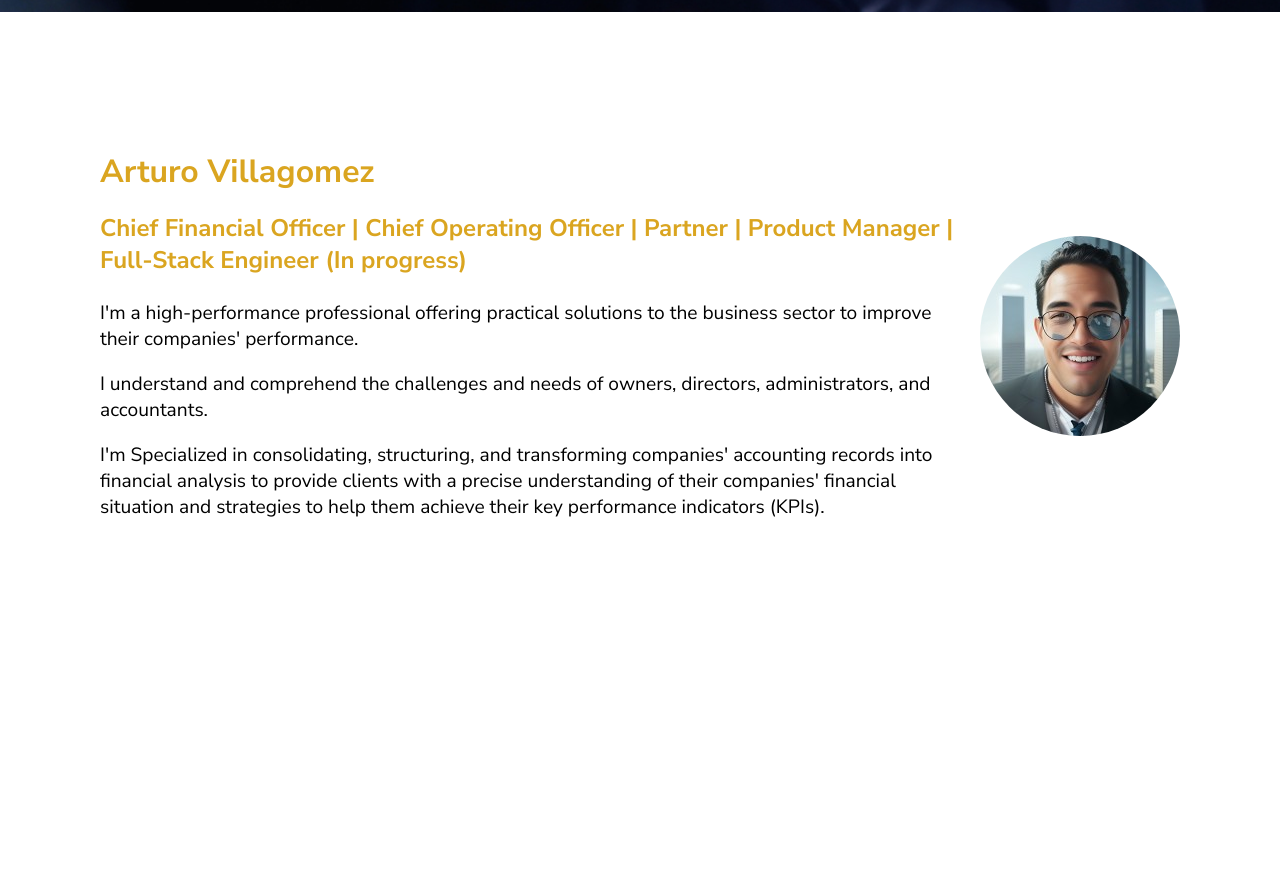
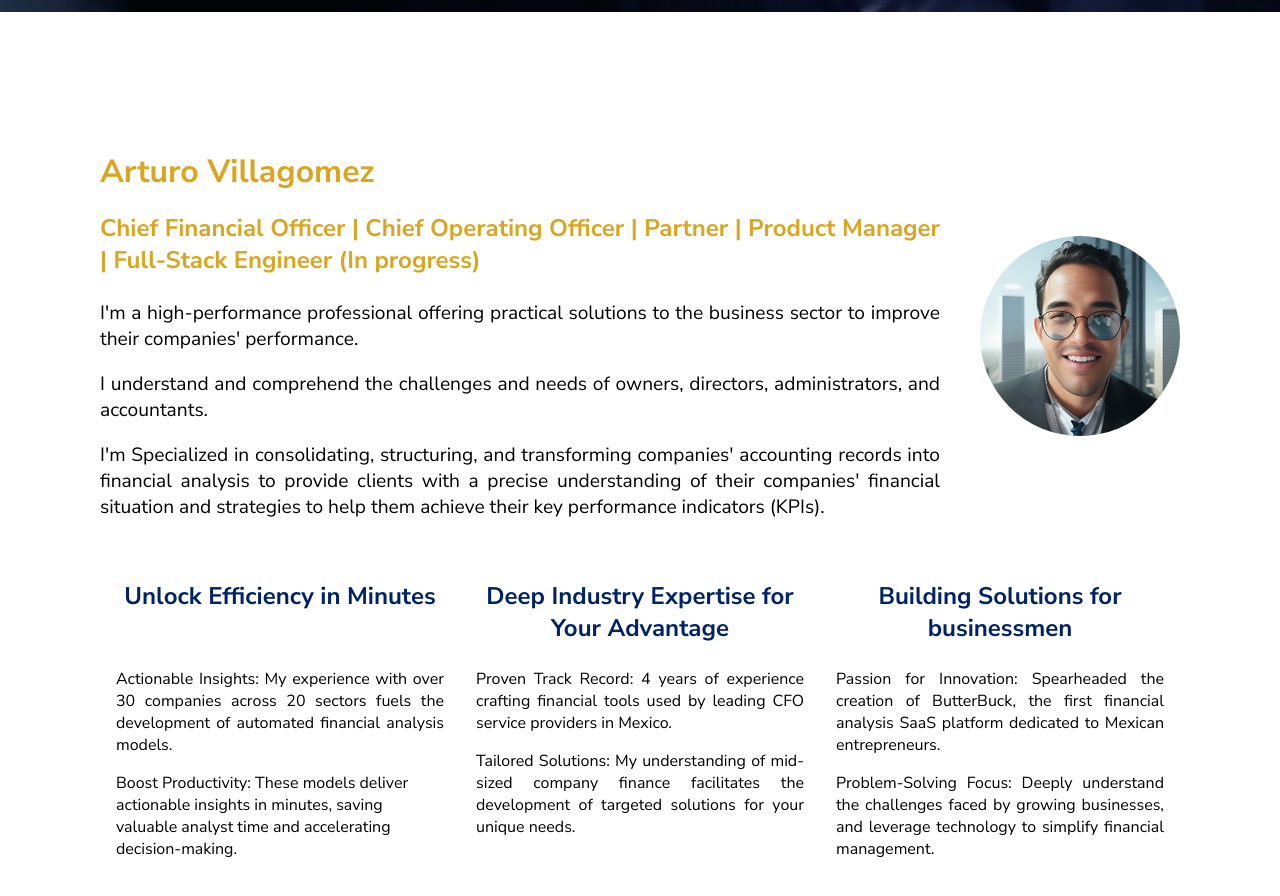
Before and after one commit to FinDataMan/FinDataMan, a plain HTML site: page index.html in a window 1280 px wide. Shown: the part 900-1796 px from the top of the page. Drawn offline with Linux system fonts and the light colour scheme.

Commit message:
add highlights content and basic format

```diff
--- a/index.html
+++ b/index.html
@@ -66,21 +66,45 @@
             <div class="text container">
                 <div id="profile">
                     <h1>Arturo Villagomez</h1>
-                    <h2>Chief Financial Officer | Chief Operating Officer | Partner | Product Manager | Full-Stack Engineer (In progress)</h2>
-                    <p>I'm a high-performance professional offering practical solutions to the business sector to improve their companies' performance.</p>
-                    <p>I understand and comprehend the challenges and needs of owners, directors, administrators, and accountants.</p>
-                    <p>I'm Specialized in consolidating, structuring, and transforming companies' accounting records into financial analysis to provide
+                    <h2 class="justify">Chief Financial Officer | Chief Operating Officer | Partner | Product Manager | Full-Stack Engineer (In progress)</h2>
+                    <p class="justify">I'm a high-performance professional offering practical solutions to the business sector to improve their companies' performance.</p>
+                    <p class="justify">I understand and comprehend the challenges and needs of owners, directors, administrators, and accountants.</p>
+                    <p class="justify">I'm Specialized in consolidating, structuring, and transforming companies' accounting records into financial analysis to provide
                     clients with a precise understanding of their companies' financial situation and strategies to help them achieve their key performance indicators (KPIs).</p>
                 </div>
                 <div class="image container">
                     <img id="profile-picture" src="./resources/images/profile.jpeg" alt="A photo of FinDataMan">
                 </div>
             </div>
+
+            <div id="highlights">
+                <div class="column">
+                    <h2 class="center">Unlock Efficiency in Minutes</h2>
+                    <br>
+                    <p class="justify">Actionable Insights: My experience with over 30 companies across 20 sectors fuels the development of automated financial analysis models.</p>
+                    <p>Boost Productivity: These models deliver actionable insights in minutes, saving valuable analyst time and accelerating decision-making.</p>
+                </div>
+                <div class="column">
+                    <h2 class="center">Deep Industry Expertise for Your Advantage</h2>
+                    <p class="justify">Proven Track Record: 4 years of experience crafting financial tools used by leading CFO service providers in Mexico.</p>
+                    <p class="justify">Tailored Solutions: My understanding of mid-sized company finance facilitates the development of targeted solutions for your unique needs.</p>
+                </div>
+                <div class="column">
+                    <h2 class="center">Building Solutions for businessmen</h2>
+                    <p class="justify">Passion for Innovation: Spearheaded the creation of ButterBuck, the first financial analysis SaaS platform dedicated to Mexican entrepreneurs.</p>
+                    <p class="justify">Problem-Solving Focus: Deeply understand the challenges faced by growing businesses, and leverage technology to simplify financial management.</p>
+                </div>
+            </div>
+
         </section>
 
         <section id="experience">
 
-        </section id="skills">
+        </section>
+
+        <section id="skills">
+
+        </section>
 
         <section id="education">
 
--- a/resources/style.css
+++ b/resources/style.css
@@ -16,6 +16,10 @@ body, html{
 
 .center{
     text-align: center;
+}
+
+.justify{
+    text-align: justify;
 }
 
 a{
@@ -137,7 +141,7 @@ nav a{
     min-height: 57rem;
     max-width: 70rem;
     margin: 0 auto;
-    padding: 7.5rem 1.25rem 0 1.25rem;
+    padding: 7.5rem 1.25rem 7.5rem 1.25rem; /* bottom 0rem */
     line-height: 1rem;
 }
 
@@ -147,7 +151,7 @@ nav a{
 }
 
 #profile{
-    margin-right: 1rem;
+    margin-right: 2.5rem;
 }
 
 #profile h1,
@@ -187,3 +191,34 @@ nav a{
     height: fit-content;
     border-radius: 100px;
 }
+
+#highlights{
+    display: flex;
+    flex-wrap: wrap;
+}
+
+#highlights h2,
+#highlights p{
+    display: block;
+    margin-block-start: 1em;
+    margin-block-end: 1em;
+    margin-inline-start: 0px;
+    margin-inline-end: 0px;
+    unicode-bidi: isolate;
+}
+
+#highlights h2,
+#highlights p{
+    line-height: normal;
+}
+
+#highlights h2{
+    font-size: 1.5rem;
+    font-weight: bold;
+    color: #002366;
+}
+
+.column{
+    flex: 1 1 33%;
+    padding: 1rem;
+}
```
